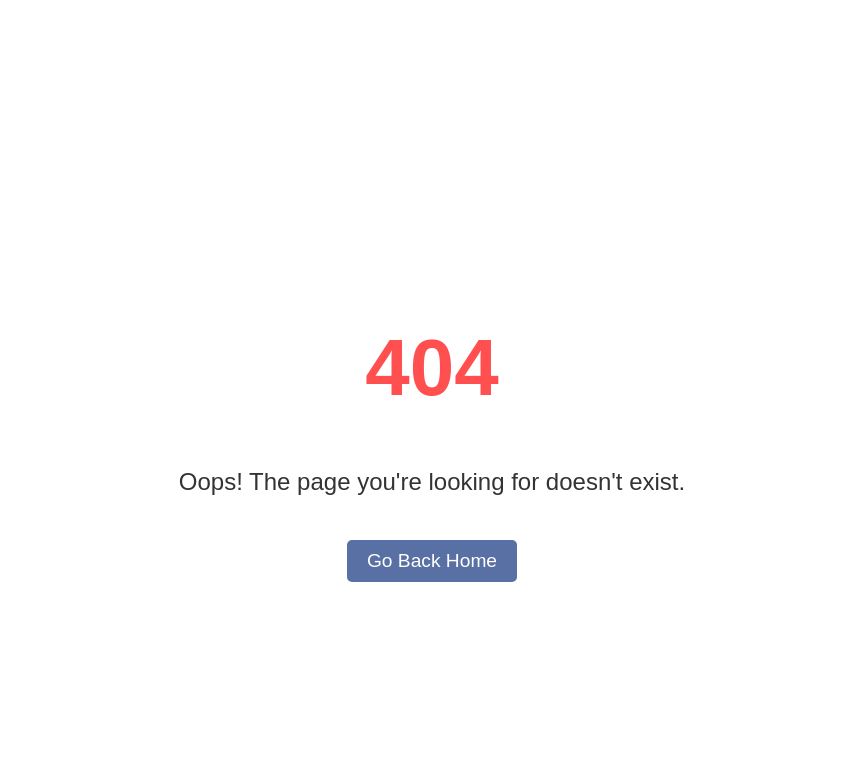
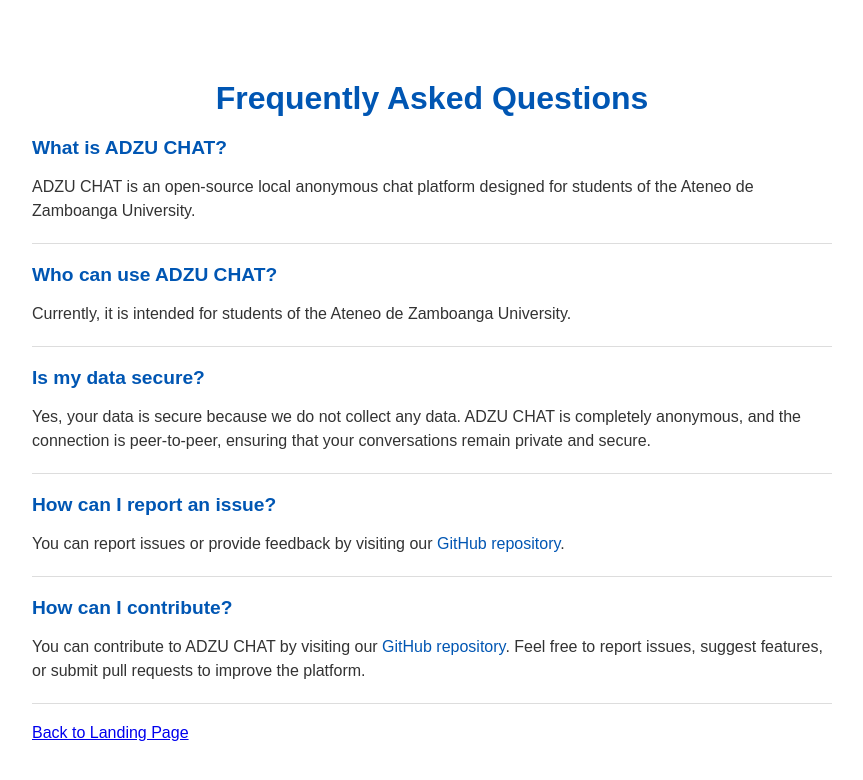
Before and after one commit to Qhaleed/ADZU-CHAT, a React (Create React App) app in the folder frontend/: page /faqs in a window 1280 px wide. Before the commit this address had no page. Shown: the top 780 px of the page, without its empty margins (208-1071 px from the left). Built offline with nearby package versions, Linux system fonts and the light colour scheme.

Commit message:
Added FAQs and disclaimer

```diff
--- a/frontend/src/App.js
+++ b/frontend/src/App.js
@@ -5,6 +5,7 @@
 import "@fortawesome/fontawesome-free/css/all.min.css";
 import NotFound from "./pages/NotFound.js";
 import { inject } from '@vercel/analytics';
+import FAQs from "./pages/FAQs.js";
 
 inject();
 function App() {
@@ -14,6 +15,7 @@
         <Routes>
           <Route path="/" element={<LandingPage />} />
           <Route path="/chat" element={<ChatPage />} />
+          <Route path="/faqs" element={<FAQs />} />
           <Route path="*" element={<NotFound />} /> {/* 404 Page */}
 
         </Routes>
--- a/frontend/src/components/AdzuChatCard.css
+++ b/frontend/src/components/AdzuChatCard.css
@@ -124,7 +124,11 @@
 .adzu-github-link:hover {
   transform: scale(1);
 }
-
+.faqs-link {
+  padding-left: 10px;
+  color: rgb(22, 53, 121);
+  font-size: 10px;
+}
 .adzu-chat-button {
   width: 100%;
   background-color: #2c2c2c;
--- a/frontend/src/components/AdzuChatCard.js
+++ b/frontend/src/components/AdzuChatCard.js
@@ -111,26 +111,26 @@
                     <p><strong>Chatting:</strong> {chattingUsers}</p>
                 </div>
 
+
                 <div className="adzu-reminder-container">
-                    <p>Note: Some features may not work as expected, and the application is subject to ongoing development.</p>
+                    <p>Note: This application is designed for educational and community-building purposes within the Ateneo de Zamboanga University.</p>
                     <div className="adzu-hidden-note">
                         <button onClick={() => setShowHiddenNote(!showHiddenNote)}>
                             {showHiddenNote ? 'Hide Details' : 'Show Disclaimer'}
                         </button>
                         {showHiddenNote && (
                             <p>
-                                This application is designed for educational and community-building purposes within the Ateneo de Zamboanga University. The developer/s are not responsible for any misuse, issues, or consequences arising from its use.
+                                The developer/s are not responsible for any misuse, issues, or consequences arising from its use. Please note that "ADZU" is a reference to the Ateneo de Zamboanga University, and this application is not officially affiliated with or endorsed by the university.
                             </p>
                         )}
                     </div>
                 </div>
-
                 <div className="adzu-github-link">
                     <a href="https://github.com/Qhaleed/ADZU-CHAT" target="_blank" rel="noopener noreferrer">
                         <FaGithub />
                     </a>
                 </div>
-
+                <Link to="/faqs" className="faqs-link">Frequently Asked Questions</Link>
             </div>
         </div>
     );
--- /dev/null
+++ b/frontend/src/pages/FAQs.css
@@ -0,0 +1,39 @@
+.faqs-container {
+  padding: 20px;
+  max-width: 800px;
+  margin: 0 auto;
+  font-family: Arial, sans-serif;
+  color: #333;
+}
+
+.faqs-container h1 {
+  text-align: center;
+  margin-bottom: 20px;
+  color: #0056b3;
+}
+
+.faq-item {
+  margin-bottom: 20px;
+  border-bottom: 1px solid #ddd;
+  padding-bottom: 10px;
+}
+
+.faq-item h2 {
+  font-size: 1.2em;
+  color: #0056b3;
+}
+
+.faq-item p {
+  font-size: 1em;
+  line-height: 1.5;
+  margin: 10px 0;
+}
+
+.faq-item a {
+  color: #0056b3;
+  text-decoration: none;
+}
+
+.faq-item a:hover {
+  text-decoration: underline;
+}
--- /dev/null
+++ b/frontend/src/pages/FAQs.js
@@ -0,0 +1,34 @@
+import React from 'react';
+import { Link } from 'react-router-dom';
+import './FAQs.css';
+
+const FAQs = () => {
+    return (
+        <div className="faqs-container">
+            <h1>Frequently Asked Questions</h1>
+            <div className="faq-item">
+                <h2>What is ADZU CHAT?</h2>
+                <p>ADZU CHAT is an open-source local anonymous chat platform designed for students of the Ateneo de Zamboanga University.</p>
+            </div>
+            <div className="faq-item">
+                <h2>Who can use ADZU CHAT?</h2>
+                <p>Currently, it is intended for students of the Ateneo de Zamboanga University.</p>
+            </div>
+            <div className="faq-item">
+                <h2>Is my data secure?</h2>
+                <p>Yes, your data is secure because we do not collect any data. ADZU CHAT is completely anonymous, and the connection is peer-to-peer, ensuring that your conversations remain private and secure.</p>
+            </div>
+            <div className="faq-item">
+                <h2>How can I report an issue?</h2>
+                <p>You can report issues or provide feedback by visiting our <a href="https://github.com/Qhaleed/ADZU-CHAT" target="_blank" rel="noopener noreferrer">GitHub repository</a>.</p>
+            </div>
+            <div className="faq-item">
+                <h2>How can I contribute?</h2>
+                <p>You can contribute to ADZU CHAT by visiting our <a href="https://github.com/Qhaleed/ADZU-CHAT" target="_blank" rel="noopener noreferrer">GitHub repository</a>. Feel free to report issues, suggest features, or submit pull requests to improve the platform.</p>
+            </div>
+            <Link to="/" className="back-to-landing-button">Back to Landing Page</Link>
+        </div>
+    );
+};
+
+export default FAQs;
```
